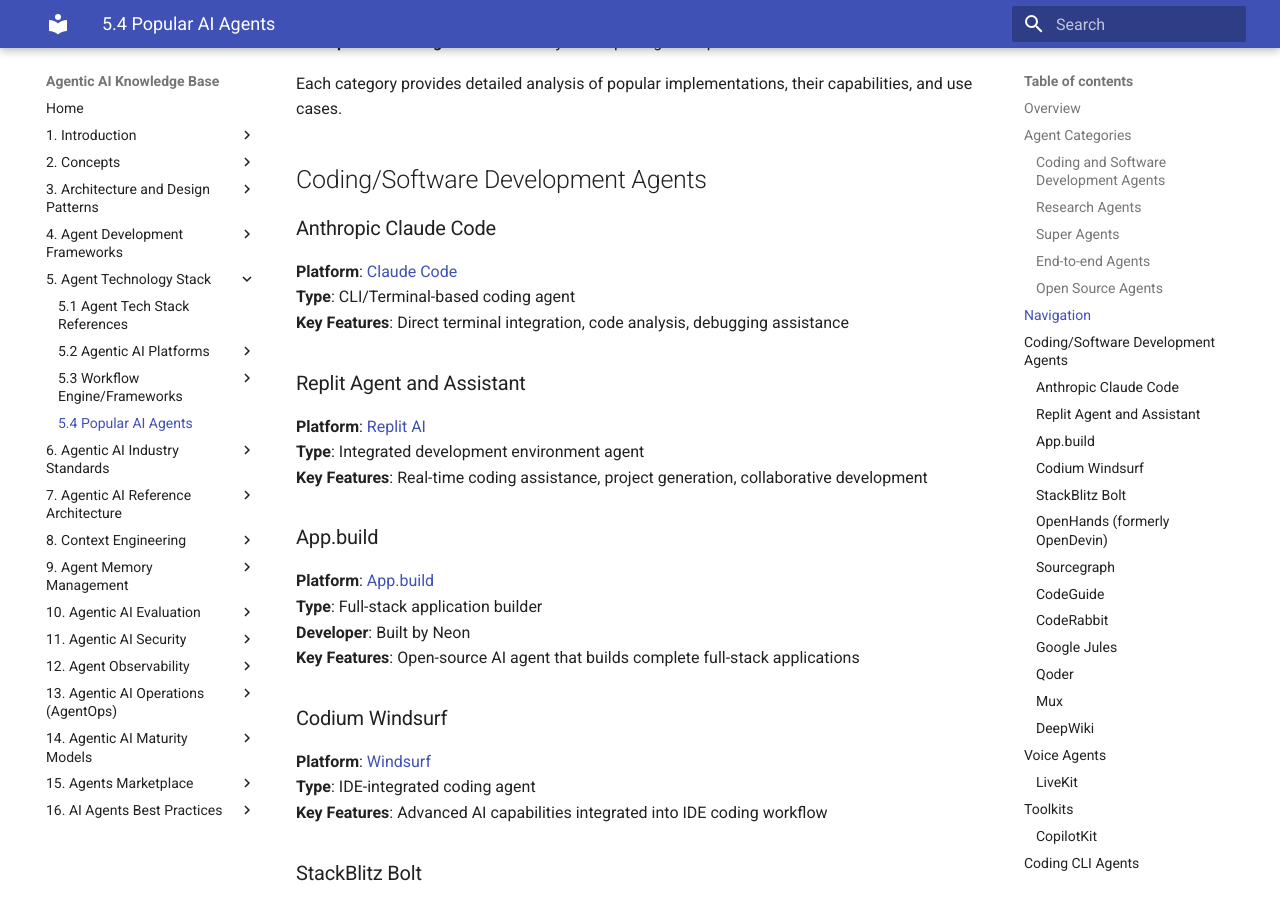
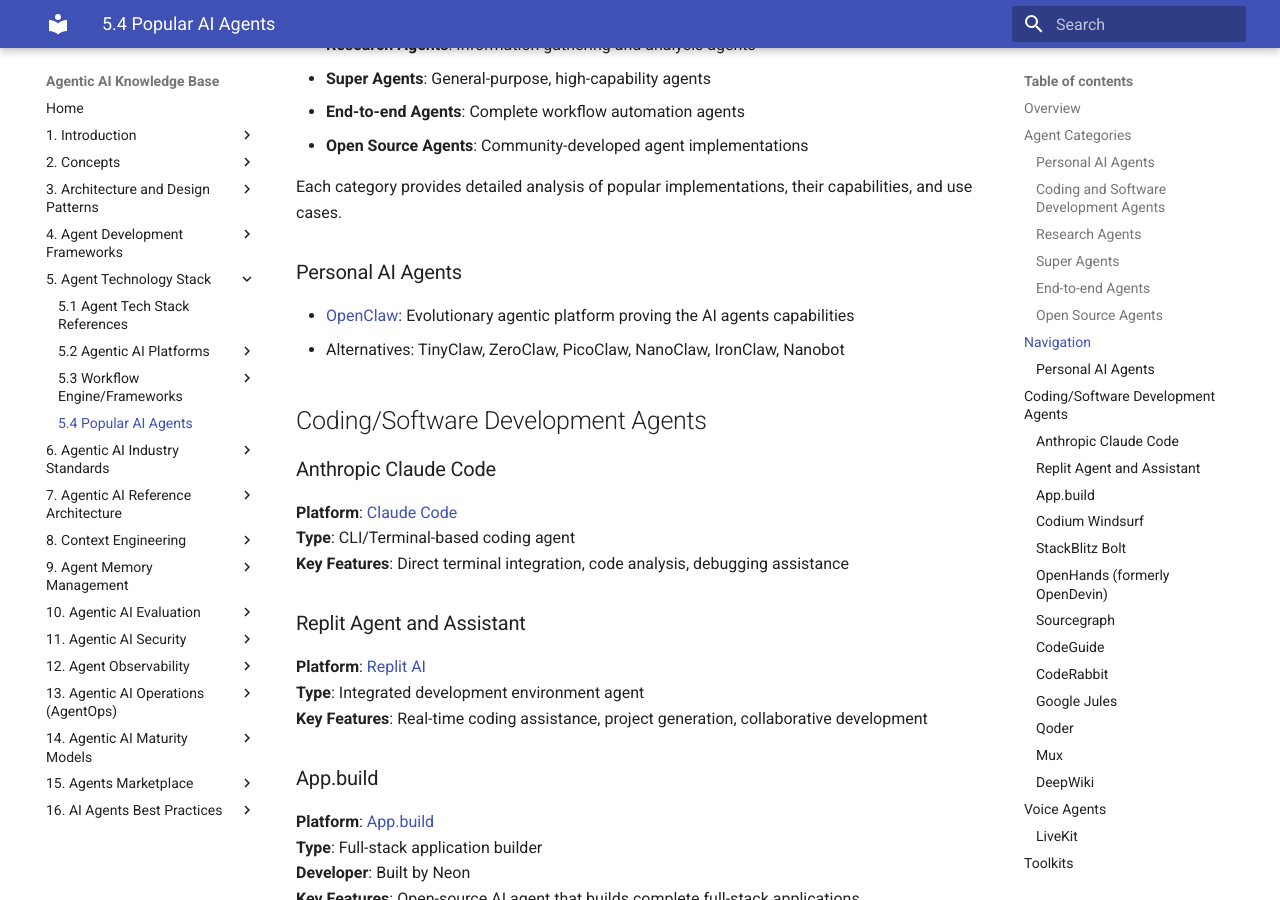
Before and after one commit to ankurkumarz/agentic-ai-knowledge-base, an MkDocs documentation site: the page built from docs/AgentPlatforms/README.md, in a window 1280 px wide and 900 px high, scrolled down 1207 px. Built offline with MkDocs 1.6.1 and Material for MkDocs 9.7.7, drawn with Linux system fonts in a browser that asks for light colours; some of the changed text lies outside the part shown.

Commit message:
Update README.md with OpenClaw and others

```diff
--- a/docs/AgentPlatforms/README.md
+++ b/docs/AgentPlatforms/README.md
@@ -5,6 +5,9 @@
 The AI agent ecosystem has exploded with specialized agents designed for specific domains and use cases. This section provides a comprehensive survey of notable agent implementations across different categories, from coding assistants to research agents and general-purpose super agents.
 
 ## Agent Categories
+
+### Personal AI Agents
+Agents providing personalizes assistance
 
 ### Coding and Software Development Agents
 Specialized agents focused on software development tasks, code generation, and development workflow automation.
@@ -33,6 +36,11 @@ This section covers the following agent categories:
 - **Open Source Agents**: Community-developed agent implementations
 
 Each category provides detailed analysis of popular implementations, their capabilities, and use cases.
+
+### Personal AI Agents
+
+- [OpenClaw](https://openclaw.ai/): Evolutionary agentic platform proving the AI agents capabilities
+- Alternatives: TinyClaw, ZeroClaw, PicoClaw, NanoClaw, IronClaw, Nanobot
 
 ## Coding/Software Development Agents
 
```
